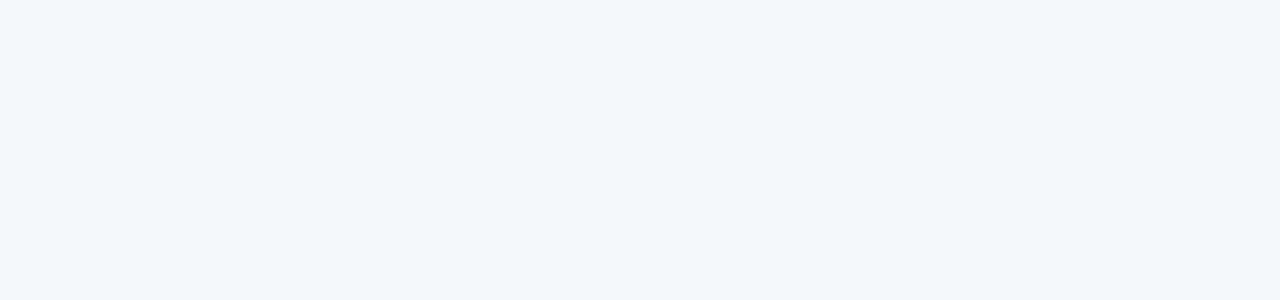
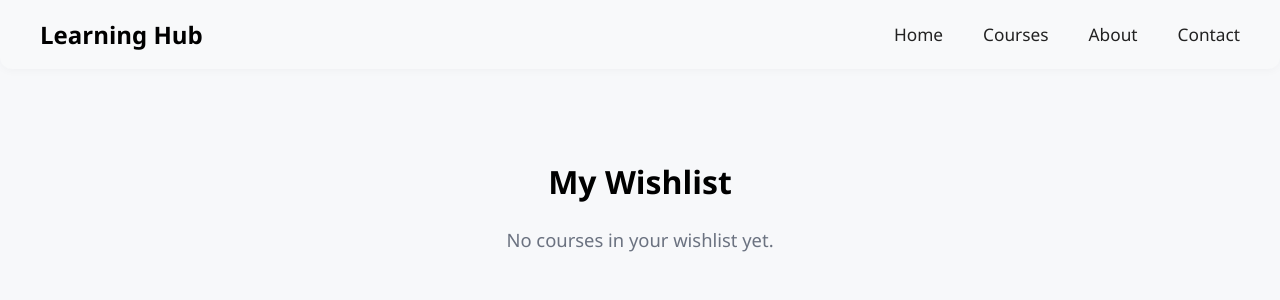
Before and after one commit to nithinrontala/Learning_Hub, a React (Create React App) app: page /wishlist in a window 1280 px wide. Before the commit this address had no page. Shown: the top 300 px of the page. Built offline with nearby package versions, Linux system fonts and the light colour scheme.

Commit message:
created wishlist page

```diff
--- a/src/App.js
+++ b/src/App.js
@@ -14,6 +14,7 @@ import ApplicationSubmitted from './components/ApplicationSubmitted';
 import './App.css';
 import About from './components/About';
 import Contact from './components/Contact';
+import WishlistPage from './components/WishlistPage';
 
 function App() {
   return (
@@ -68,6 +69,7 @@ function App() {
               <Footer />
             </>
           } />
+          <Route path="/wishlist" element={<WishlistPage />} />
         </Routes>
       </div>
     </Router>
--- a/src/components/CourseNavbar.js
+++ b/src/components/CourseNavbar.js
@@ -18,7 +18,7 @@ function CourseNavbar() {
           <input type="text" placeholder="Search" className="course-navbar-search" />
           <button className="course-navbar-search-go">Go</button>
         </div>
-        <button className="course-navbar-wishlist">Wishlist</button>
+        <button className="course-navbar-wishlist" onClick={() => navigate('/wishlist')}>Wishlist</button>
         <span className="course-navbar-bell">&#128276;</span>
         <img src="https://randomuser.me/api/portraits/women/44.jpg" alt="profile" className="course-navbar-profile" />
       </div>
--- /dev/null
+++ b/src/components/WishlistPage.js
@@ -0,0 +1,49 @@
+import React from 'react';
+import { Link } from 'react-router-dom';
+
+function WishlistNavSimple() {
+  return (
+    <nav style={{
+      display: 'flex', alignItems: 'center', justifyContent: 'space-between',
+      background: '#f8f9fa', padding: '18px 40px', boxShadow: '0 2px 8px rgba(0,0,0,0.03)',
+      borderRadius: '0 0 12px 12px', marginBottom: 32
+    }}>
+      <div style={{ fontWeight: 700, fontSize: '1.5rem', color: 'black' }}>Learning Hub</div>
+      <div style={{ display: 'flex', gap: '2.5rem', fontSize: '1.08rem', fontWeight: 500 }}>
+        <Link to="/" style={{ color: '#222', textDecoration: 'none' }}>Home</Link>
+        <Link to="/courses" style={{ color: '#222', textDecoration: 'none' }}>Courses</Link>
+        <Link to="/about" style={{ color: '#222', textDecoration: 'none' }}>About</Link>
+        <Link to="/contact" style={{ color: '#222', textDecoration: 'none' }}>Contact</Link>
+        {/* <Link to="/wishlist" style={{ color: '#e63946', textDecoration: 'none', fontWeight: 700 }} aria-label="Wishlist">♥ Wishlist</Link> */}
+      </div>
+    </nav>
+  );
+}
+
+function WishlistPage() {
+  // Placeholder: Replace with actual wishlist logic
+  const wishlistCourses = [];
+
+  return (
+    <div style={{ minHeight: '100vh', background: '#f7f8fa' }}>
+      <WishlistNavSimple />
+      <div style={{ maxWidth: 900, margin: '0 auto', padding: 32 }}>
+        <h2 style={{ fontSize: '2rem', fontWeight: 700, marginBottom: 24 }}>My Wishlist</h2>
+        {wishlistCourses.length === 0 ? (
+          <div style={{ color: '#6b7280', fontSize: '1.15rem' }}>No courses in your wishlist yet.</div>
+        ) : (
+          <ul style={{ listStyle: 'none', padding: 0 }}>
+            {wishlistCourses.map(course => (
+              <li key={course.id} style={{ marginBottom: 24, background: '#fff', borderRadius: 8, boxShadow: '0 2px 8px rgba(0,0,0,0.03)', padding: 24 }}>
+                <Link to={`/course/${course.id}`} style={{ color: '#1976d2', fontWeight: 600, fontSize: '1.18rem', textDecoration: 'none' }}>{course.title}</Link>
+                <div style={{ color: '#4b5563', fontSize: '1.01rem', marginTop: 6 }}>{course.description}</div>
+              </li>
+            ))}
+          </ul>
+        )}
+      </div>
+    </div>
+  );
+}
+
+export default WishlistPage;
```
